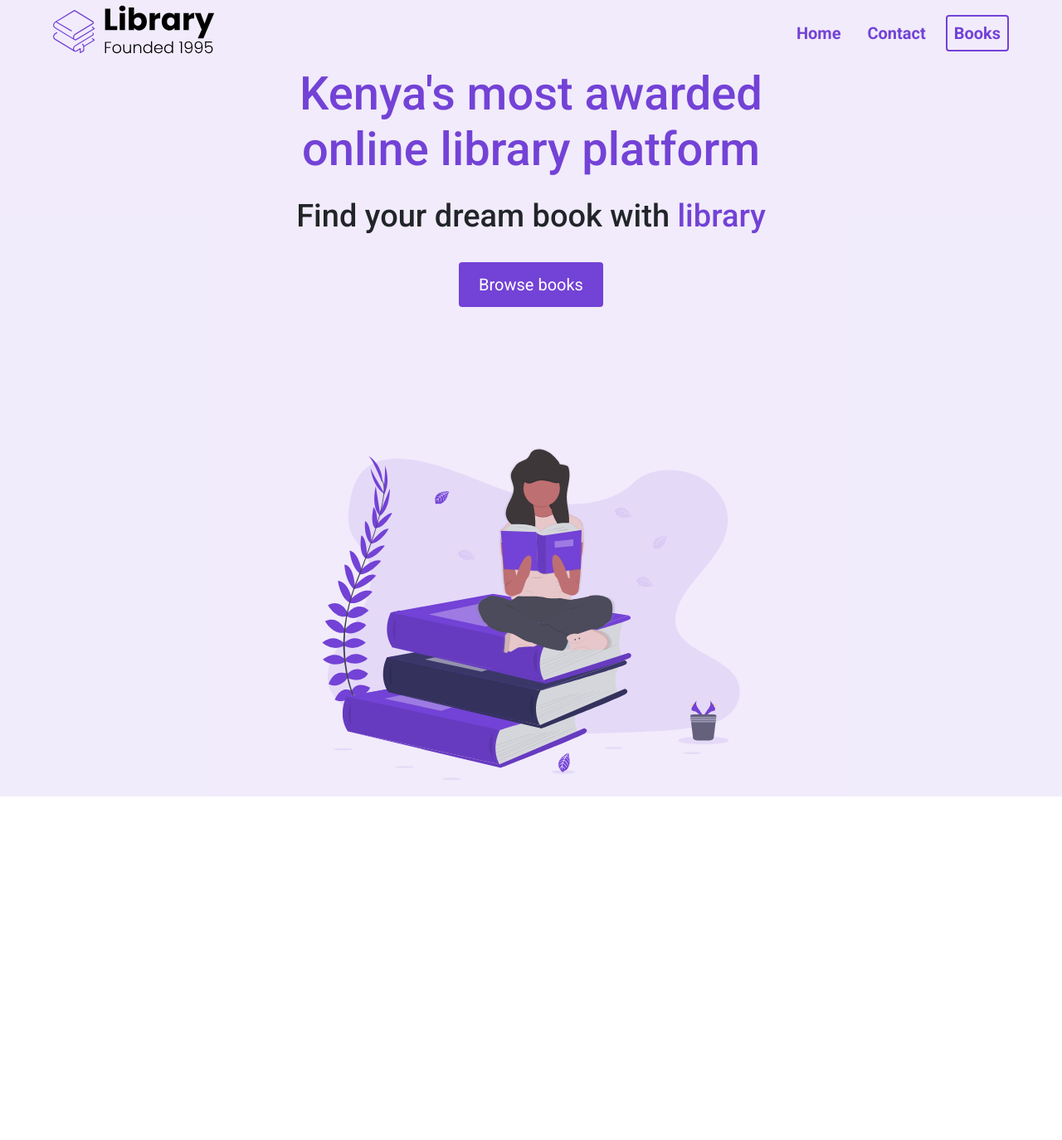
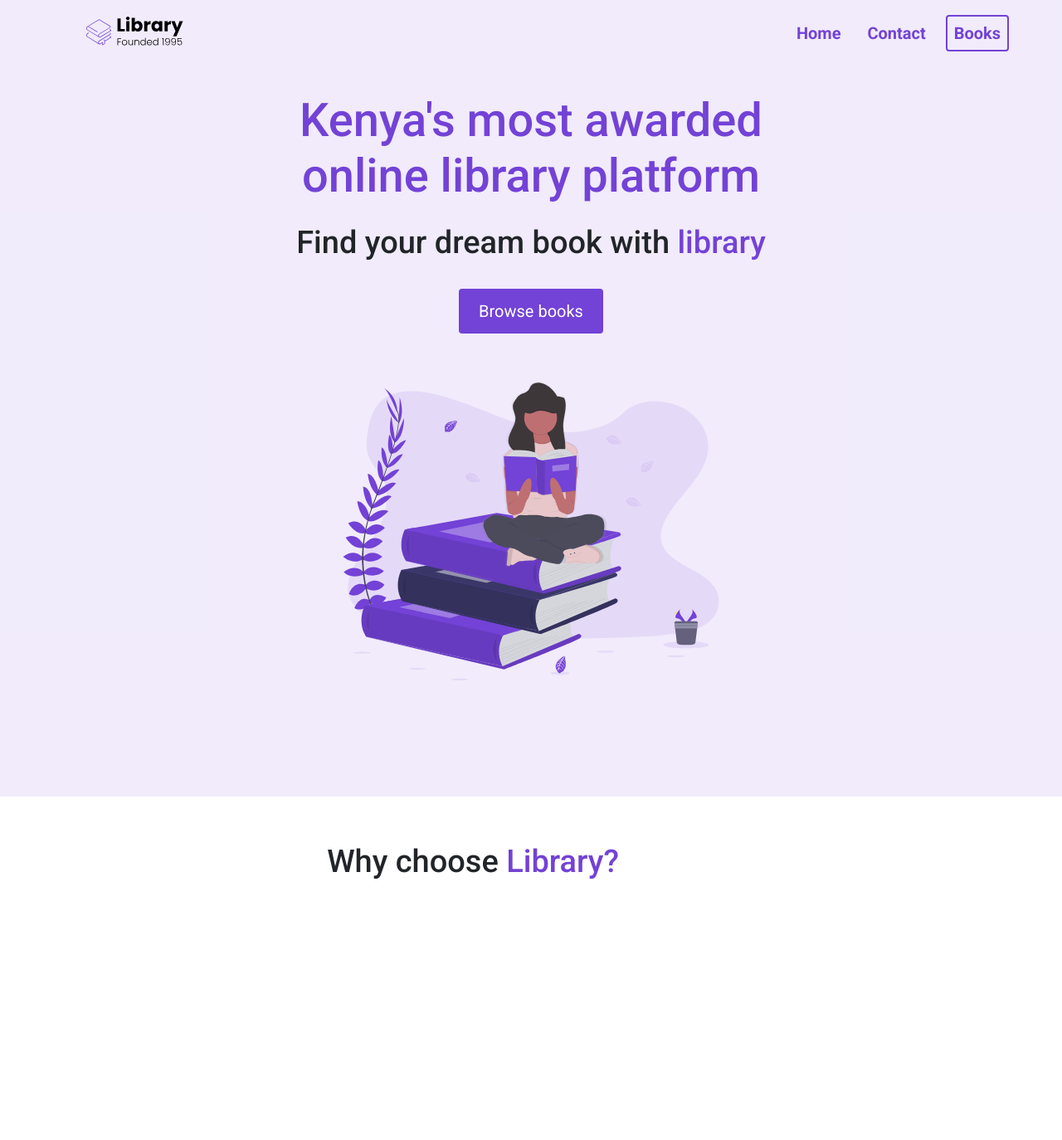
Before and after one commit to Owenzo7/E-commerce, a plain HTML site: page index.html in a window 1280 px wide. Shown: the whole page at 83% size. Before the commit the page ends 960 px from the top, so only its background shows below. Drawn offline with Linux system fonts and the light colour scheme.

Commit message:
made some changes

```diff
--- a/index.html
+++ b/index.html
@@ -9,7 +9,14 @@
     <link rel="stylesheet" href="css/bootstrap.css">
 
     <link rel="stylesheet" href="styles.css">
-    <script src="Js/bootstrap.js"></script>
+
+
+    <!--linked FA file-->
+
+    <script>
+      src="https://kit.fontawesome.com/c4ed88f018.js"
+      crossorigin="anonymous"
+    </script>
 
 </head>
 <body>
@@ -44,5 +51,55 @@
             </header>
     </section>
 
+        <main>
+
+            <section id="highlights">
+
+                <div class="container">
+                    <div class="row">
+                        <h2 class="section__title">
+                            Why choose <span class="purple">Library?</span>
+                        </h2>
+
+                        <div class="highlight__wrapper">
+                            <div class="highligt">
+
+                                <div class="highlight__img">
+
+                                </div>
+                            </div>
+                        </div>
+
+                    </div>
+                </div>
+
+
+            </section>
+
+            <section id="features">
+
+                <div class="container">
+                    <div class="row">
+
+
+                    </div>
+                </div>
+
+
+            </section>
+
+            <section id="recent">
+
+                <div class="container">
+                    <div class="row">
+
+
+                    </div>
+                </div>
+
+
+            </section>
+        </main>
+
 </body>
 </html>
--- a/styles.css
+++ b/styles.css
@@ -109,6 +109,7 @@ header{
     display: flex !important;
     flex-direction: column !important;
     justify-content: space-between !important;
+    padding-top: 32px !important;
 }
 
 img{
@@ -116,6 +117,7 @@ img{
     width: 100% !important;
     height: 100% !important;
     max-height: 50vh !important;
+    padding: 20px !important;
 }
 
 h1{
@@ -170,4 +172,28 @@ button:active{
 .header__img--wrapper{
 
     padding: 20px !important;
+    margin-bottom: 100px !important;
 }
+
+.container{
+
+padding: 56px 0 !important;
+
+}
+
+.row{
+
+    width: 100% !important;
+    max-width: 1200px !important;
+    margin: 0 auto !important;
+
+}
+
+.section__title{
+    text-align: center !important;
+}
+
+
+
+
+/*--Highlights--*/
```
